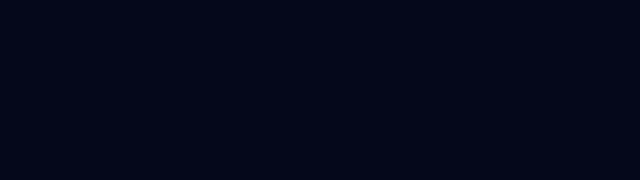
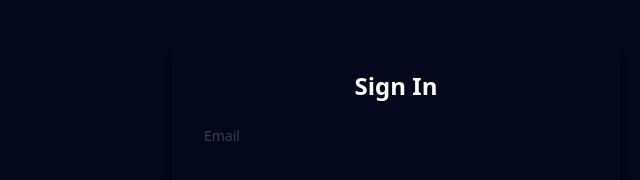
Before and after one commit to Tanujeet/CodeClimb, a Next.js app in the folder apps/web/: page /auth/signin in a window 1280 px wide. Shown: the part 280-460 px from the top of the page, without its empty margins (244-884 px from the left). Built offline with nearby package versions, Linux system fonts and the light colour scheme.

Commit message:
signin page added

```diff
--- a/apps/web/app/auth/signin/page.tsx
+++ b/apps/web/app/auth/signin/page.tsx
@@ -1,5 +1,22 @@
 const Signin = () => {
-  return <div className="bg-white"></div>;
+  return (
+    <div className="h-screen w-screen flex justify-center items-center">
+      <div className="w-full max-w-md p-8 rounded-2xl shadow-lg ">
+        <h2 className="text-2xl font-bold mb-6 text-center">Sign In</h2>
+        <form className="space-y-4">
+          <div>
+            <label
+              htmlFor="email"
+              className="block text-sm font-medium text-gray-700"
+            >
+              Email
+            </label>
+            <input type="email" id="email" className="" placeholder="" />
+          </div>
+        </form>
+      </div>
+    </div>
+  );
 };
 
 export default Signin;
```
